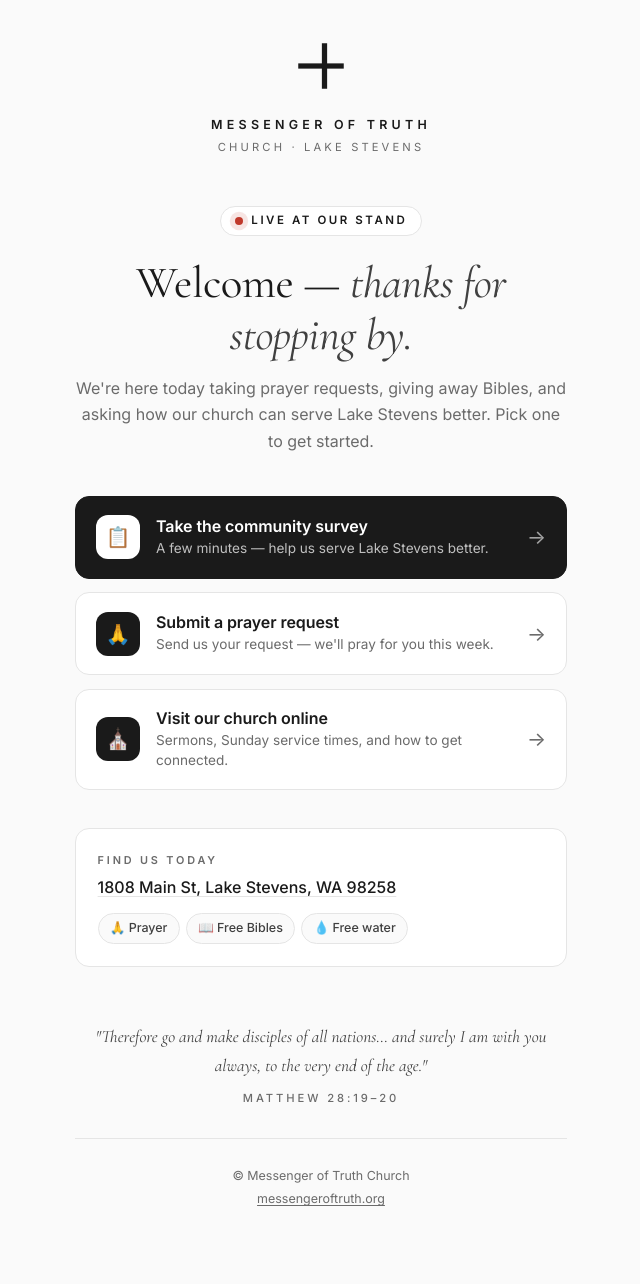
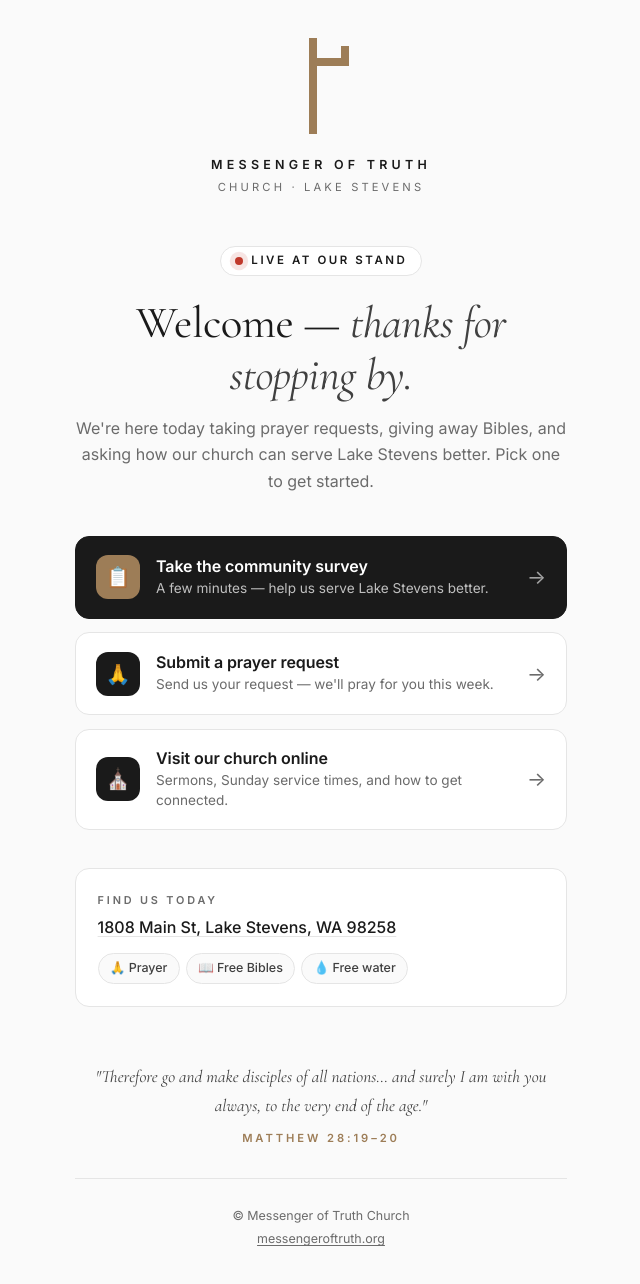
Before and after one commit to seedtheword/moft-evangelism, a plain HTML site: page index.html in a window 1280 px wide. Shown: the whole page, without its empty margins (319-959 px from the left). Drawn offline with nearby package versions, Linux system fonts and the light colour scheme.

Commit message:
Match MOFT logo: bronze cross-mark SVG, bronze accent on primary CTA + verse cite

```diff
--- a/index.html
+++ b/index.html
@@ -34,13 +34,15 @@
        ============================================================ */
 
     :root {
-      --ink:    #1a1a1a;
-      --ink-2:  #404040;
-      --muted:  #6b6b6b;
-      --line:   #e5e5e5;
-      --paper:  #fafafa;
-      --white:  #ffffff;
-      --accent: #1a1a1a;   /* matches MOFT site — pure black accent */
+      --ink:     #1a1a1a;
+      --ink-2:   #404040;
+      --muted:   #6b6b6b;
+      --line:    #e5e5e5;
+      --paper:   #fafafa;
+      --white:   #ffffff;
+      --bronze:  #9d7d57;   /* lifted directly from the MOFT cross-mark */
+      --bronze-soft: rgba(157, 125, 87, 0.12);
+      --accent:  #1a1a1a;
     }
 
     *, *::before, *::after { box-sizing: border-box; }
@@ -73,8 +75,8 @@
     }
     .brand__mark {
       display: inline-block;
-      width: 56px;
-      height: 56px;
+      width: 64px;
+      height: 96px;
       margin-bottom: 1rem;
     }
     .brand__name {
@@ -223,13 +225,20 @@
       border-color: var(--ink);
     }
     .action--primary .action__icon {
-      background: var(--white);
-      color: var(--ink);
+      background: var(--bronze);
+      color: var(--white);
     }
     .action--primary .action__title { color: var(--white); }
     .action--primary .action__sub   { color: rgba(255, 255, 255, 0.72); }
     .action--primary .action__arrow { color: rgba(255, 255, 255, 0.6); }
     .action--primary:hover .action__arrow { color: var(--white); }
+
+    /* Bronze accent on hovered action icons across the secondary
+       cards — mirrors how the cross-mark color reads on the logo. */
+    .action:not(.action--primary):hover .action__icon,
+    .action:not(.action--primary):focus-visible .action__icon {
+      background: var(--bronze);
+    }
 
     /* ── Stand info ───────────────────────────────────────── */
     .stand-info {
@@ -297,8 +306,8 @@
       font-size: 0.7rem;
       letter-spacing: 0.26em;
       text-transform: uppercase;
-      color: var(--muted);
-      font-weight: 500;
+      color: var(--bronze);
+      font-weight: 600;
     }
 
     /* ── Footer ───────────────────────────────────────────── */
@@ -326,13 +335,21 @@
 
   <!-- ── Brand ── -->
   <header class="brand">
-    <!-- MOFT cross mark — rebuilt inline so we don't hot-link the
-         church's logo asset. Two orthogonal bars of equal weight, with
-         a subtle right-shifted vertical to echo the wordmark on the
-         tablecloth. -->
-    <svg class="brand__mark" viewBox="0 0 64 64" aria-hidden="true">
-      <rect x="6"  y="29" width="52" height="6" fill="#1a1a1a"/>
-      <rect x="33" y="6"  width="6"  height="52" fill="#1a1a1a"/>
+    <!-- MOFT cross mark — inline SVG approximation of the church
+         wordmark logo. Three rectangles: a tall left vertical, a
+         horizontal arm extending to the right, and a small vertical
+         cap at the right end of the arm — matching the stylized
+         step-cross geometry on the church wordmark. Kept as inline
+         SVG so the page stays one self-contained file. To use the
+         official PNG instead, drop it at assets/images/moft-logo.png
+         and replace this <svg> block with <img src="...">. -->
+    <svg class="brand__mark" viewBox="0 0 64 96" aria-label="Messenger of Truth">
+      <!-- main vertical -->
+      <rect x="20" y="0"  width="8"  height="96" fill="#9d7d57"/>
+      <!-- horizontal arm -->
+      <rect x="20" y="20" width="40" height="8"  fill="#9d7d57"/>
+      <!-- right-end upturn cap -->
+      <rect x="52" y="8"  width="8"  height="20" fill="#9d7d57"/>
     </svg>
     <h2 class="brand__name">
       Messenger of Truth
```
